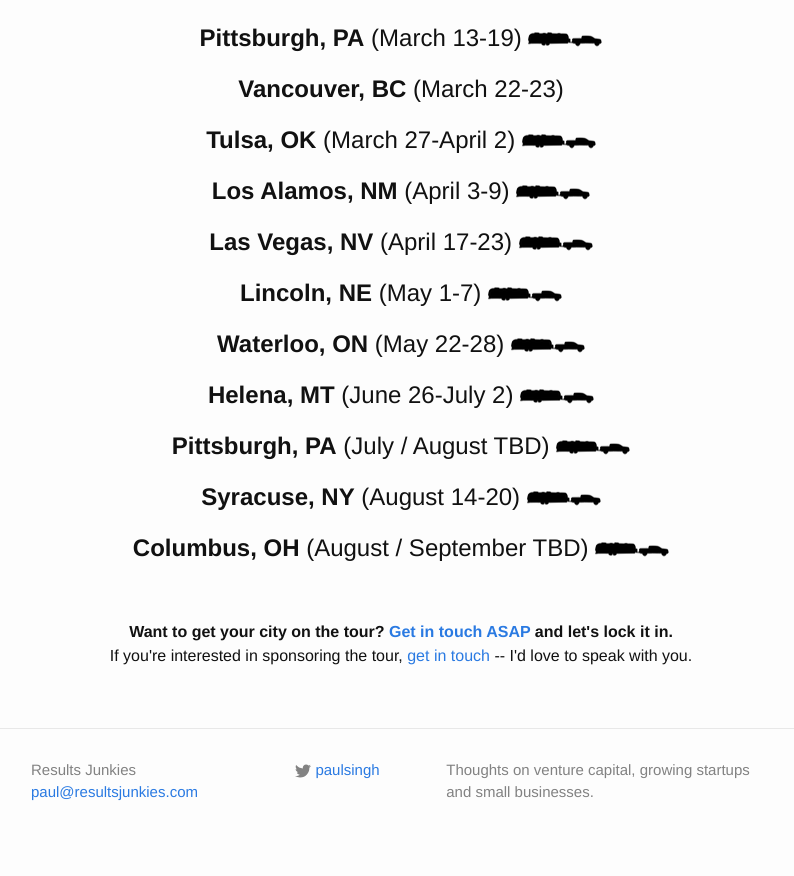
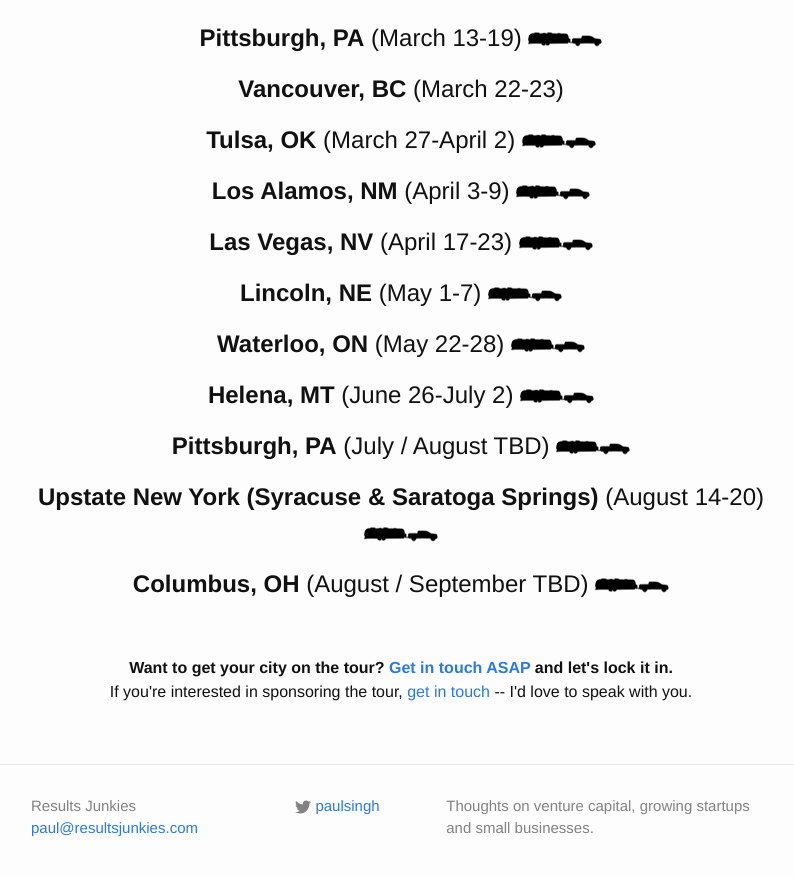
Before and after one commit to paulsingh/paulsingh.github.io, a Jekyll site: the page built from tech-tour.md, in a window 1280 px wide and 900 px high, scrolled down 1043 px. Shown: the top 876 px of the window, without its empty margins (239-1033 px from the left). Built offline with Jekyll 4.4.1, drawn with Linux system fonts in a browser that asks for light colours.

Commit message:
Updating the name of the NY stops.

```diff
--- a/tech-tour.md
+++ b/tech-tour.md
@@ -48,7 +48,7 @@ permalink: /tech-tour/
 
 <h1 align="center"><strong>Pittsburgh, PA</strong> (July / August TBD) <img src="/assets/2016/01/rjtt_logo_small.png"></h1>
 
-<h1 align="center"><strong>Syracuse, NY</strong> (August 14-20) <img src="/assets/2016/01/rjtt_logo_small.png"></h1>
+<h1 align="center"><strong>Upstate New York (Syracuse & Saratoga Springs)</strong> (August 14-20) <img src="/assets/2016/01/rjtt_logo_small.png"></h1>
 
 <h1 align="center"><strong>Columbus, OH</strong> (August / September TBD) <img src="/assets/2016/01/rjtt_logo_small.png"></h1>
 
```
